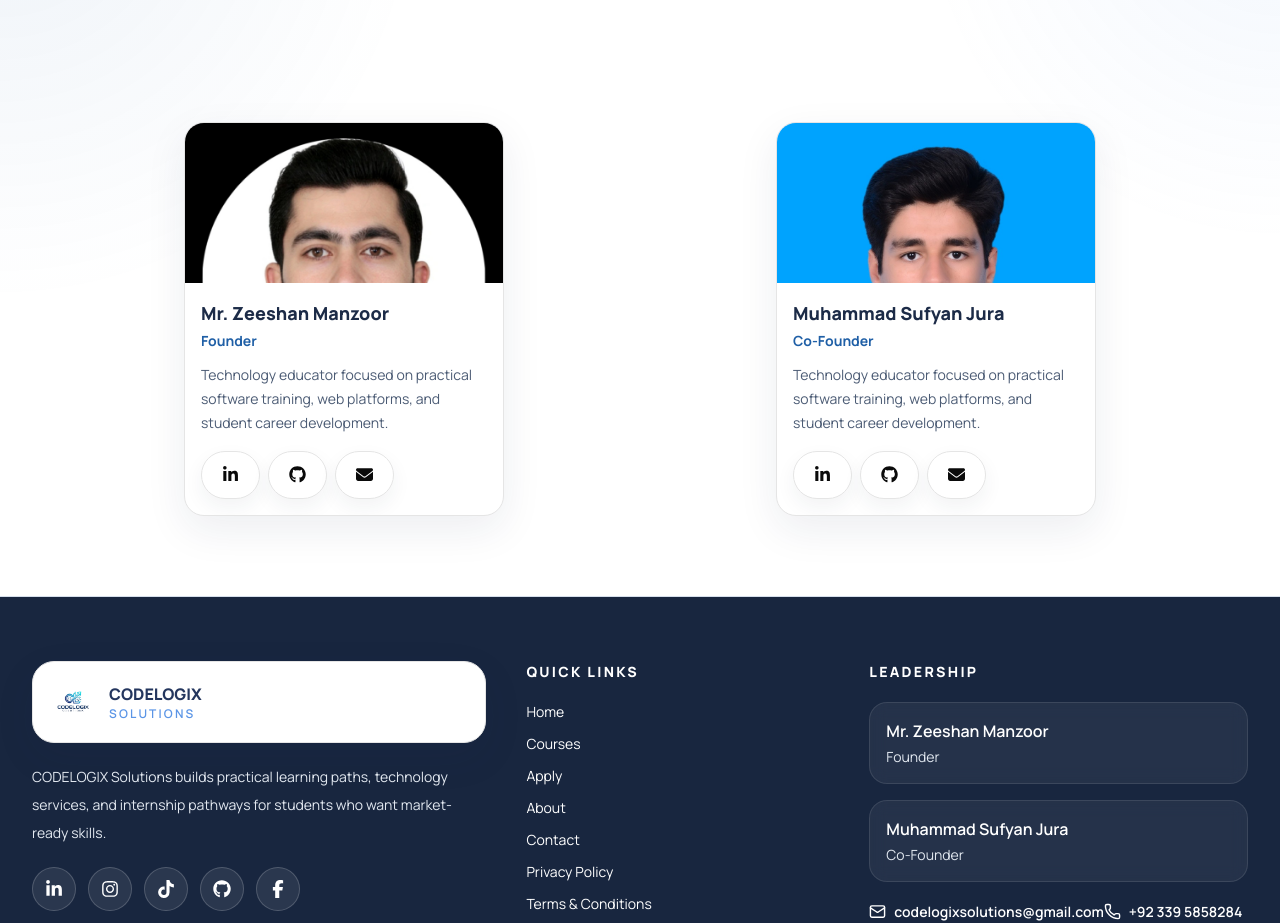
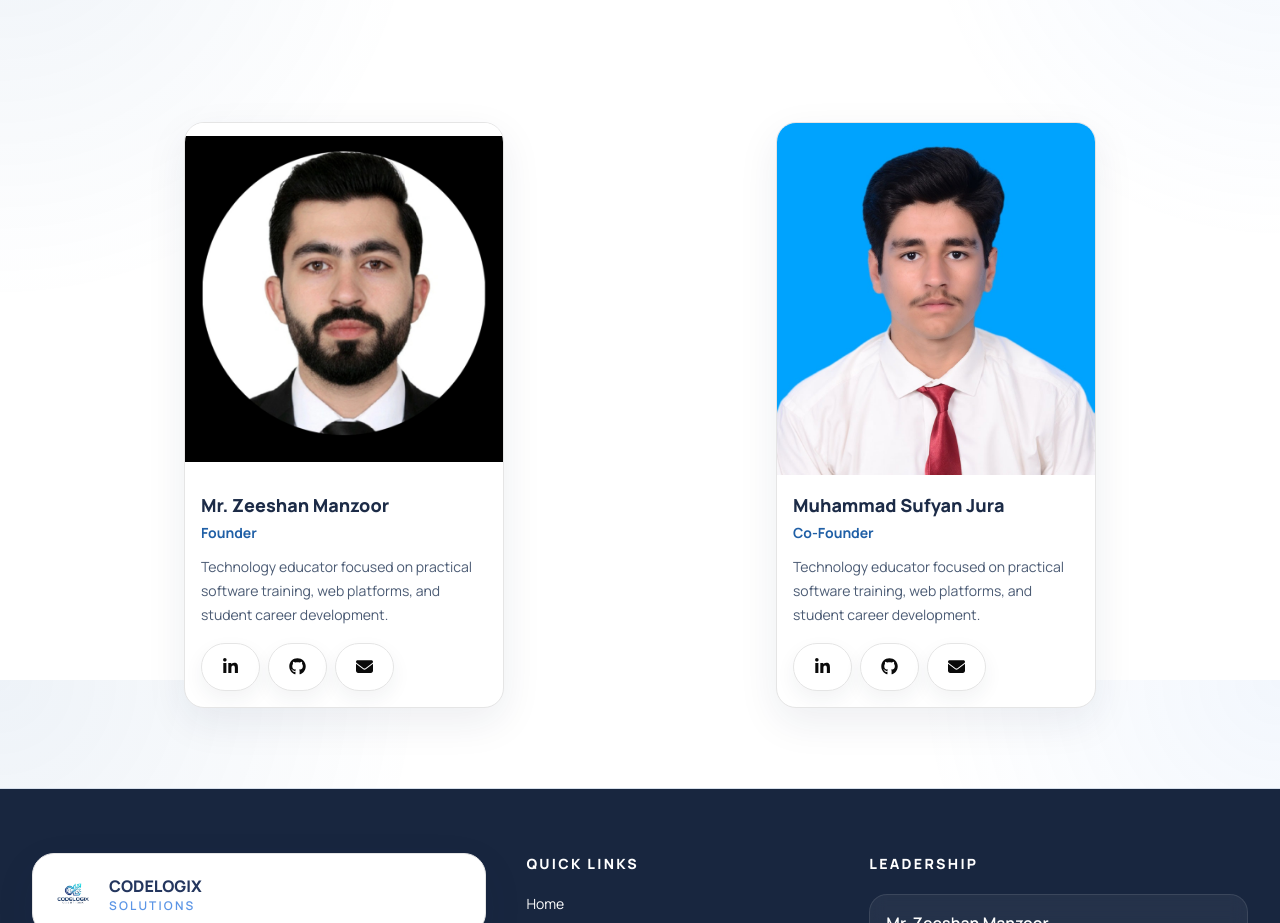
Before and after one commit to MuhammadSufyanJura47/codelogix-solutions-2.0, a Next.js app: page /team in a window 1280 px wide. Shown: the part 920-1843 px from the top of the page. Built offline with nearby package versions, Linux system fonts and the light colour scheme; no server answers.

Commit message:
Update profile and team photo frame styles
Increased height of profile and team photo frames, adjusted image fitting properties.

```diff
--- a/src/app/globals.css
+++ b/src/app/globals.css
@@ -325,7 +325,7 @@ textarea {
 .profile-photo-frame {
   display: grid;
   width: 100%;
-  height: 16rem;
+  height: 22rem;
   place-items: center;
   overflow: hidden;
   border-radius: 1.25rem;
@@ -335,21 +335,22 @@ textarea {
 .profile-photo-frame img {
   width: 100%;
   height: 100%;
-  object-fit: cover;
-  object-position: center top;
+  object-fit: contain;
+  object-position: center;
+  background: #fff;
 }
 
 .profile-photo-image {
   width: 100% !important;
   height: 100% !important;
-  object-fit: cover;
-  object-position: center top;
+  object-fit: contain;
+  object-position: center;
+  background: #fff;
 }
 
 .team-photo-frame {
-  height: 10rem;
+  height: 22rem;
 }
-
 .profile-photo-frame--compact {
   height: 11rem;
   border-radius: 1.2rem;
```
